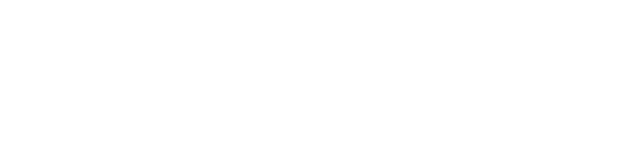
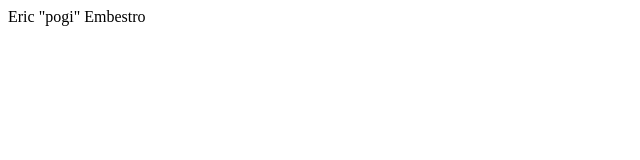
Before and after one commit to ericembestro/our-names, a plain HTML site: page index.html in a window 1280 px wide. Shown: the whole page, without its empty margins (0-640 px from the left). Drawn offline with Linux system fonts and the light colour scheme.

Commit message:
Jess likes who?

```diff
--- a/index.html
+++ b/index.html
@@ -1,4 +1,5 @@
 <div class = "personA">
+Eric "pogi" Embestro
 </div>
 <div class = "personB">
 </div>
```
